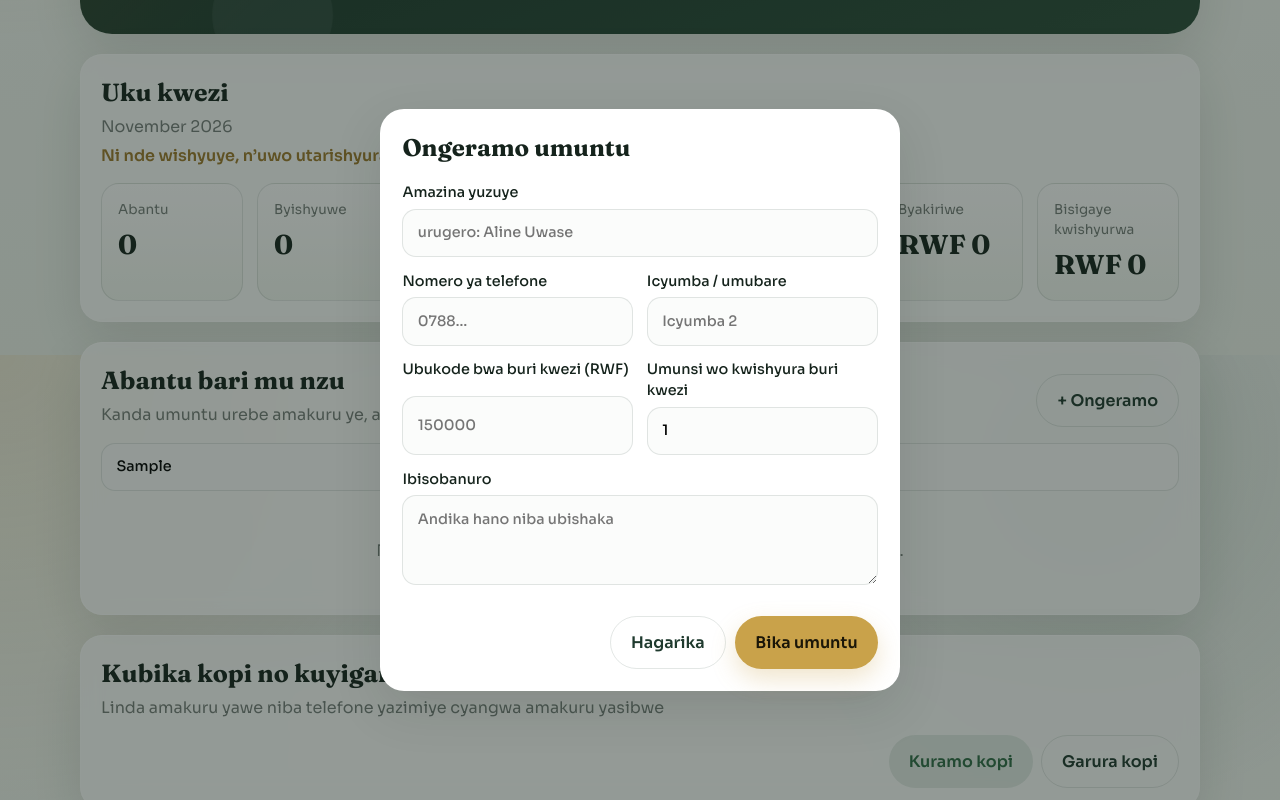
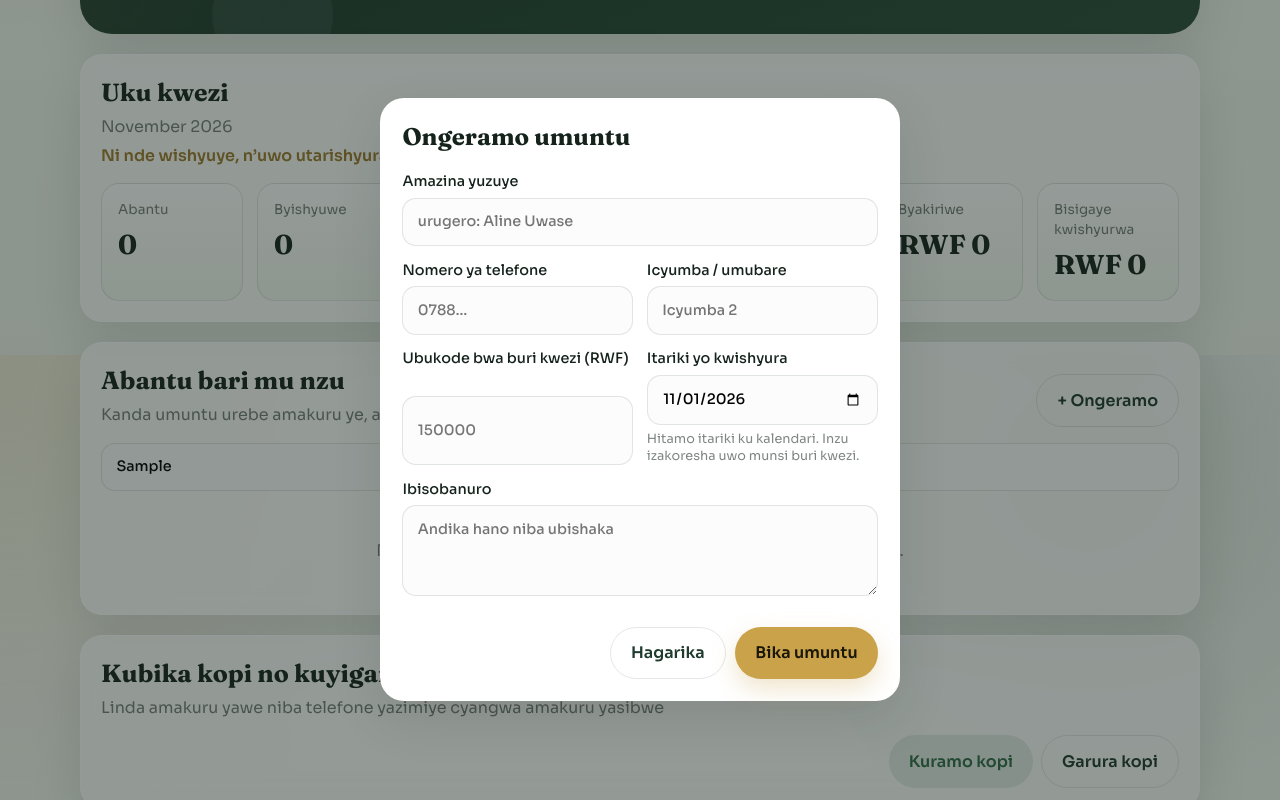
Before and after one commit to Ishimwefabrice/inzu, a React (Vite) app in the folder client/: page / in a window 1280 px wide. Both pictures are taken after typing "Sample" into the empty fields and a click on the button "+ Ongeramo". Shown: the part 445-1245 px from the top of the page. Built offline with nearby package versions, Linux system fonts and the light colour scheme.

Commit message:
Replace due-day number input with calendar date picker.
Co-authored-by: Cursor <cursoragent@cursor.com>

```diff
--- a/client/src/App.tsx
+++ b/client/src/App.tsx
@@ -58,7 +58,7 @@ const emptyDraft: Draft = {
   phone: "",
   room: "",
   rentAmount: "",
-  dueDay: "1",
+  dueDay: dueDayToDateValue(1),
   notes: "",
 };
 
@@ -92,6 +92,23 @@ function formatDate(iso: string | null, lang: Lang) {
     month: "short",
     year: "numeric",
   });
+}
+
+/** Calendar value (YYYY-MM-DD) for a recurring due day in the current month. */
+function dueDayToDateValue(dueDay: number) {
+  const now = new Date();
+  const last = new Date(now.getFullYear(), now.getMonth() + 1, 0).getDate();
+  const day = Math.min(Math.max(1, dueDay || 1), last);
+  const m = String(now.getMonth() + 1).padStart(2, "0");
+  const d = String(day).padStart(2, "0");
+  return `${now.getFullYear()}-${m}-${d}`;
+}
+
+function dateValueToDueDay(value: string) {
+  if (!value) return 1;
+  const parts = value.split("-").map(Number);
+  const day = parts[2] || 1;
+  return Math.min(31, Math.max(1, day));
 }
 
 export default function App() {
@@ -212,7 +229,7 @@ export default function App() {
       phone: person.phone,
       room: person.room,
       rentAmount: String(person.rentAmount || ""),
-      dueDay: String(person.dueDay || 1),
+      dueDay: dueDayToDateValue(person.dueDay || 1),
       notes: person.notes || "",
     });
     setModalOpen(true);
@@ -225,7 +242,7 @@ export default function App() {
       phone: draft.phone,
       room: draft.room,
       rentAmount: Number(draft.rentAmount) || 0,
-      dueDay: Number(draft.dueDay) || 1,
+      dueDay: dateValueToDueDay(draft.dueDay),
       notes: draft.notes,
     };
     if (!body.name.trim()) {
@@ -897,15 +914,14 @@ export default function App() {
                 <label>
                   {t(lang, "dueDayEachMonth")}
                   <input
-                    type="number"
-                    min="1"
-                    max="31"
+                    type="date"
+                    required
                     value={draft.dueDay}
                     onChange={(e) =>
                       setDraft({ ...draft, dueDay: e.target.value })
                     }
-                    inputMode="numeric"
                   />
+                  <small className="field-hint">{t(lang, "dueDayHint")}</small>
                 </label>
               </div>
               <label>
--- a/client/src/i18n.ts
+++ b/client/src/i18n.ts
@@ -53,7 +53,8 @@ const en: Dict = {
   phone: "Phone number",
   roomUnit: "Room / unit",
   monthlyRent: "Monthly rent (RWF)",
-  dueDayEachMonth: "Due day each month",
+  dueDayEachMonth: "Payment due date",
+  dueDayHint: "Pick a date on the calendar. Inzu will use that day every month.",
   notes: "Notes",
   optionalNote: "Optional note",
   namePlaceholder: "e.g. Aline Uwase",
@@ -167,7 +168,9 @@ const rw: Dict = {
   phone: "Nomero ya telefone",
   roomUnit: "Icyumba / umubare",
   monthlyRent: "Ubukode bwa buri kwezi (RWF)",
-  dueDayEachMonth: "Umunsi wo kwishyura buri kwezi",
+  dueDayEachMonth: "Itariki yo kwishyura",
+  dueDayHint:
+    "Hitamo itariki ku kalendari. Inzu izakoresha uwo munsi buri kwezi.",
   notes: "Ibisobanuro",
   optionalNote: "Andika hano niba ubishaka",
   namePlaceholder: "urugero: Aline Uwase",
@@ -282,7 +285,9 @@ const fr: Dict = {
   phone: "Numéro de téléphone",
   roomUnit: "Chambre / unité",
   monthlyRent: "Loyer mensuel (RWF)",
-  dueDayEachMonth: "Jour d’échéance chaque mois",
+  dueDayEachMonth: "Date d’échéance",
+  dueDayHint:
+    "Choisissez une date sur le calendrier. Inzu utilisera ce jour chaque mois.",
   notes: "Notes",
   optionalNote: "Note facultative",
   namePlaceholder: "ex. : Aline Uwase",
--- a/client/src/index.css
+++ b/client/src/index.css
@@ -658,6 +658,17 @@ label {
   font-weight: 500;
 }
 
+.field-hint {
+  color: rgba(21, 35, 28, 0.55);
+  font-size: 0.8rem;
+  font-weight: 400;
+  line-height: 1.35;
+}
+
+input[type="date"] {
+  min-height: 48px;
+}
+
 input,
 textarea {
   width: 100%;
```
